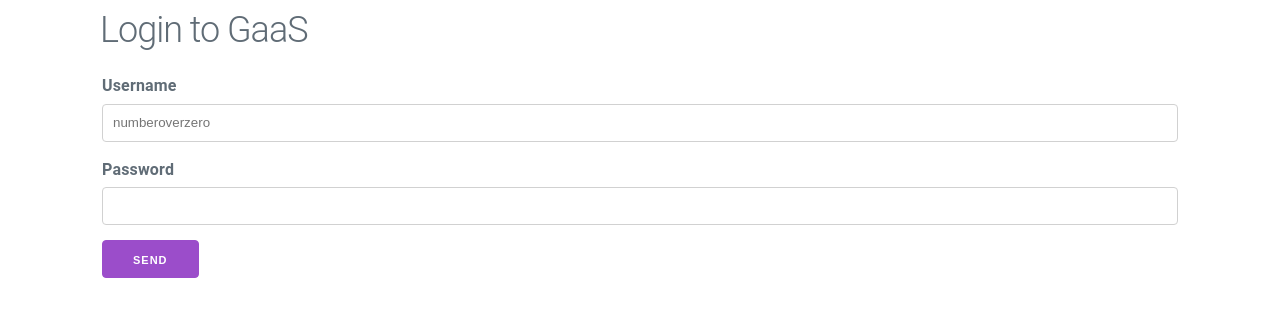
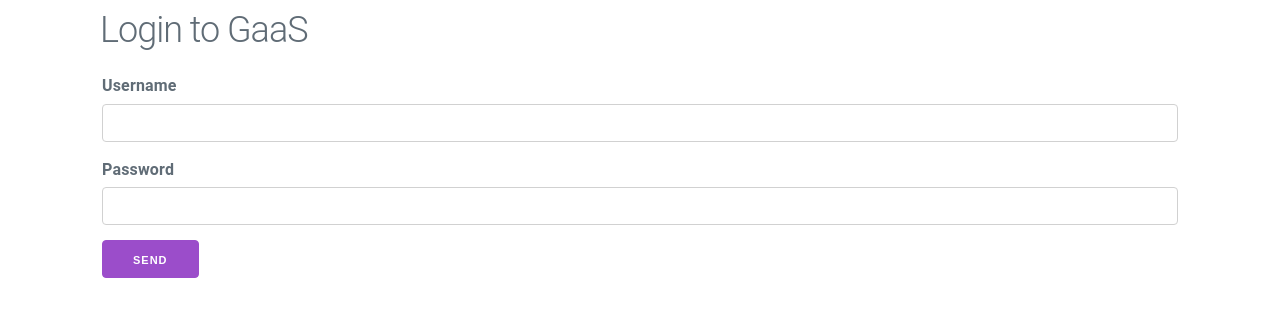
Before and after one commit to numberoverzero/moldyboot, a Python web app: template gaas/templates/data/login.html in a window 1280 px wide. Shown: the top 317 px of the page. Run offline with Jinja, Linux system fonts and the light colour scheme; the template is opened without the code that fills it: most values are stand-ins (such as "Sample title", 1, 10 or a date in 2020); some libraries are stand-ins or nearby versions.

Commit message:
Drop placeholder on login page

```diff
--- a/gaas/templates/data/login.html
+++ b/gaas/templates/data/login.html
@@ -16,7 +16,7 @@
     <form action="#" id="login-form">
         <fieldset>
             <label for="login-username">Username</label>
-            <input id="login-username" placeholder="numberoverzero" type="text">
+            <input id="login-username" type="text">
             <label for="login-password">Password</label>
             <input id="login-password" type="password">
             <input id="login-button" class="button-primary" value="send" type="submit">
```
